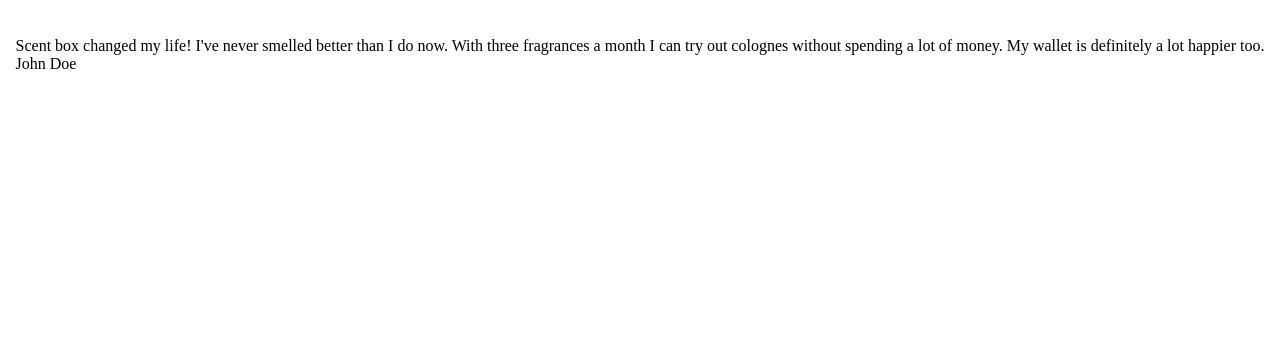
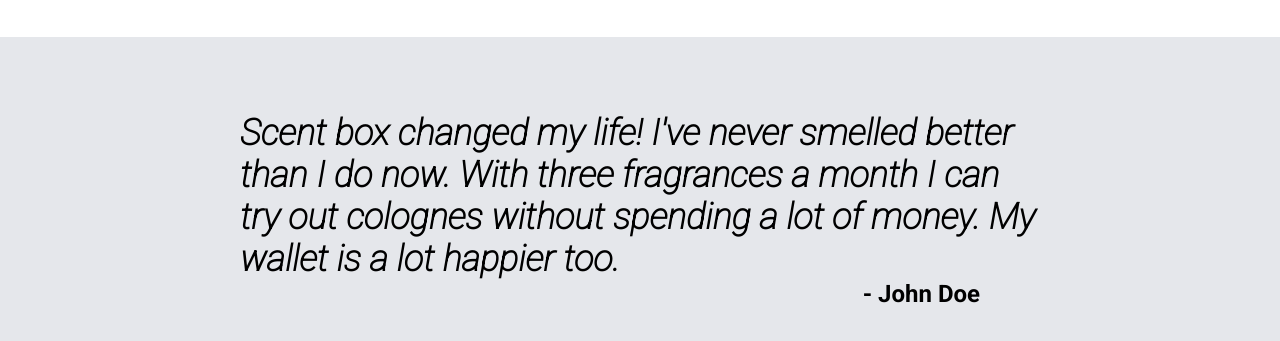
Before and after one commit to AlwaysLampin/landing-page, a plain HTML site: page index.html in a window 1280 px wide. Shown: the part 956-1297 px from the top of the page. Before the commit the page ends 1029 px from the top, so only its background shows below. Drawn offline with Linux system fonts and the light colour scheme.

Commit message:
Add styling to container-3

```diff
--- a/index.html
+++ b/index.html
@@ -4,6 +4,9 @@
     <meta charset="UTF-8">
     <title>Landing Page</title>
     <link rel="stylesheet" href="styles.css">
+    <link rel="preconnect" href="https://fonts.googleapis.com">
+    <link rel="preconnect" href="https://fonts.gstatic.com" crossorigin>
+    <link href="https://fonts.googleapis.com/css2?family=Roboto:ital,wght@0,400;0,700;1,100&display=swap" rel="stylesheet">
   </head>
 
   <body>
@@ -60,8 +63,8 @@
 
     <div class="container-3">
       <div class="container-3-sub">
-        <div class="testimonial">Scent box changed my life! I've never smelled better than I do now. With three fragrances a month I can try out colognes without spending a lot of money. My wallet is definitely a lot happier too.</div>
-        <div class="testimonial-name">John Doe</div>
+        <div class="testimonial">Scent box changed my life! I've never smelled better than I do now. With three fragrances a month I can try out colognes without spending a lot of money. My wallet is a lot happier too.</div>
+        <div class="testimonial-name">- John Doe</div>
       </div>
     </div>
 
--- a/styles.css
+++ b/styles.css
@@ -1,5 +1,3 @@
-@import url('https://fonts.googleapis.com/css2?family=Roboto:ital,wght@0,400;0,700;1,300&display=swap');
-
 body {
     display: flex;
     flex-direction: column;
@@ -135,6 +133,40 @@ body {
     color: gray;
 }
 
+.container-3 {
+    display: flex;
+    background-color: #E5E7EB;
+    align-self: stretch;
+    height: 350px;
+    flex-direction: column;
+    align-items: center;
+    justify-content: center;
+}
+
+.container-3-sub {
+    width: 800px;
+    height: 200px;
+}
+
+.testimonial {
+    font-size: 36px;
+    font-family: Roboto, Arial, Helvetica, sans-serif;
+    font-weight: 800;
+    font-style: italic;
+}
+
+.testimonial-name {
+    display: flex;
+    justify-content: flex-end;
+    align-items: center;
+    font-size: 24px;
+    font-family: Roboto, Arial, Helvetica, sans-serif;
+    font-weight: bold;
+    padding-right: 60px;
+}
+
+
+
 
 
 ul {
```
